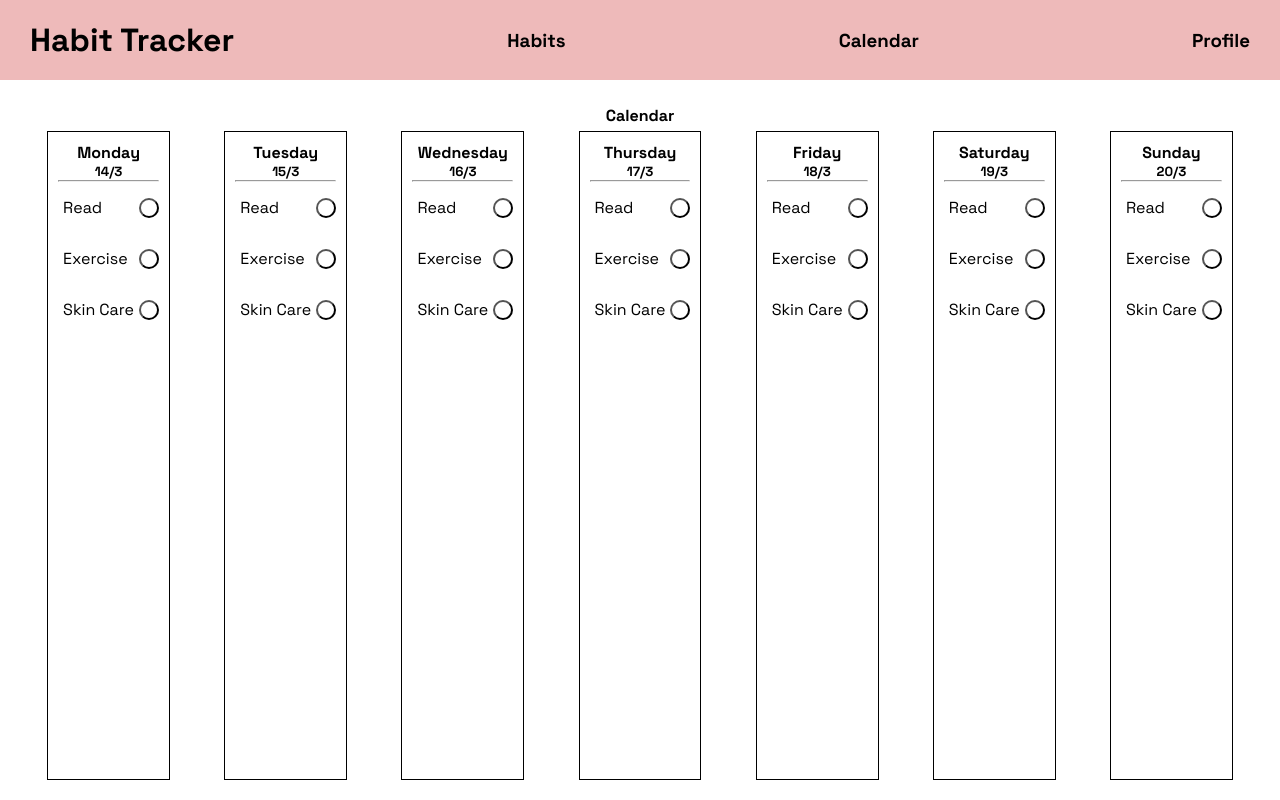
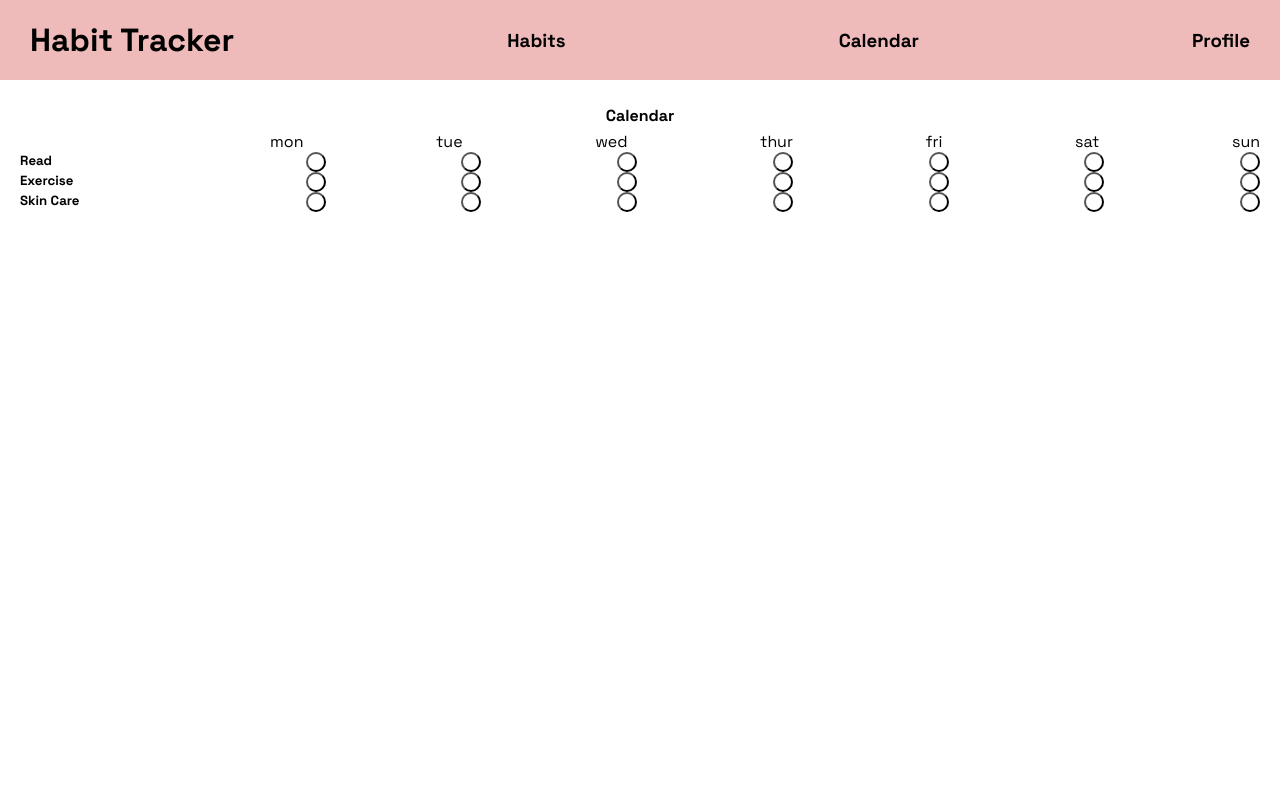
Before and after one commit to sheevak/habit-tracker, a React (Create React App) app: page /calendar in a window 1280 px wide. Built offline with nearby package versions, Linux system fonts and the light colour scheme.

Commit message:
delet day component to reconfigure design

```diff
--- a/src/Data.js
+++ b/src/Data.js
@@ -1,37 +1,39 @@
 const Data = [{
         id: 0,
         name: "Read",
-        frequency: [3, "day"],
+        frequency: [1, 7],
+        days: [1, 2, 3, 4, 5, 6, 0],
         streak: 0,
         total: 0,
         completed: [
             {date: "28/3/2022", count: 1},
             {date: "29/3/2022", count: 1},
-            {date: "2/4/2022", count: 2}
+            {date: "2/4/2022", count: 1}
         ]
     },
     {
         id: 1,
         name: "Exercise",
-        frequency: [1, "day"],
+        frequency: [1, 3],
+        days: [1, 3, 6],
         streak: 0,
         total: 0,
         completed: [
-            {date: "30/3/2022", count: 1},
-            {date: "3/4/2022", count: 0},
-            {date: "29/3/2022", count: 1}
+            {date: "28/3/2022", count: 1},
+            {date: "30/3/2022", count: 1}
         ]
     },
     {
         id: 2,
         name: "Skin Care",
-        frequency: [2, "day"],
+        frequency: [2, 7],
+        days: [1, 2, 3, 4, 5, 6, 0],
         streak: 0,
         total: 0,
         completed: [
-            {date: "28/3/2022", count: 2},
-            {date: "29/3/2022", count: 1},
-            {date: "3/4/2022", count: 0}
+            {date: "28/3/2022", count: 1},
+            {date: "31/3/2022", count: 1},
+            {date: "3/4/2022", count: 2}
         ]
     }
 ]
--- a/src/components/Day.js
+++ /dev/null
@@ -1,36 +0,0 @@
-import React, {useContext} from "react";
-
-import {Context} from "../Context.js"
-import Habit from "./Habit"
-
-function Day(props) {
-    const days = ["Sunday", "Monday", "Tuesday", "Wednesday", "Thursday", "Friday", "Saturday"];
-    const dateFormatted = props.date.getDate() + "/" + (props.date.getMonth()+1) + "/" + props.date.getFullYear();
-
-    const {allHabits} = useContext(Context)
-
-    const habitElements = allHabits.map(habit =>
-        <Habit
-            key={habit.id}
-            id={habit.id}
-            date={dateFormatted}
-            name={habit.name}
-            frequency={habit.frequency}
-            completed={habit.completed}
-        />
-    )
-
-        console.log(dateFormatted)
-
-    return (
-        <div className="day-container">
-            <h4>{days[props.date.getDay()]}</h4>
-            <h5>{props.date.getDate() + "/" + (props.date.getMonth()+1)}</h5>
-            <hr />
-            {habitElements}
-
-        </div>
-    )
-}
-
-export default Day
--- a/src/components/Habit.js
+++ b/src/components/Habit.js
@@ -1,30 +1,61 @@
-import React, {useState, useContext} from "react"
-
+import react, {useState, useContext} from "react"
 import {Context} from "../Context"
 
 function Habit(props) {
-
     const {allHabits, updateComplete} = useContext(Context)
 
-    const completed = props.completed.filter(obj => obj.date == props.date);
-    let count = completed.length === 1 ? completed[0].count: 0;
-    const comp = count === props.frequency[0];
+    //arrays to track the count and completed values for this habit
+    const countArray = [];
+    const completedArray = [];
 
-    function complete() {
-        count += 1
-        updateComplete(props.date, props.id, count)
+    //populates the count/completed array using data from Context
+    for (let i = 0; i < 7; i++) {
+        let date = props.dates[i]
+        let formattedDate = date.getDate() + "/" + (date.getMonth()+1) + "/" + date.getFullYear()
+
+
+        let filteredCompleted = props.completed.filter(obj => obj.date == formattedDate);
+        let count = filteredCompleted.length === 1 ? filteredCompleted[0].count : 0;
+        countArray.push(count)
+        completedArray.push(count===props.frequency[0])
     }
 
+    //reformats the date
+    function formatDate(date) {
+        return date.getDate() + "/" + (date.getMonth()+1) + "/" + date.getFullYear();
+    }
+
+    //increases the count for the selected day and updates the data
+    function complete(day) {
+        const formattedDate = formatDate(props.dates[day])
+
+        if (countArray[day] < props.frequency[0]) {
+            countArray[day] += 1
+            updateComplete(formattedDate, props.id, countArray[day])
+        }
+    }
+
+    const buttonElements = props.dates.map((date,ind) =>
+        <button
+            key = {props.dates[ind]}
+            onClick={() => complete(ind)}
+            className="pie"
+            style={{
+                "--width":"20px",
+                "--percentage": countArray[ind]/props.frequency[0]*100,
+                "--color": completedArray[ind] ? "green" : "red"
+            }}
+        ></button>
+    )
+
     return (
-        <div className="day-habit">
-                <p className="day-habit-button">
-                    {props.name}
-                </p>
-                <button onClick={complete} className="pie" style={{"--width":"20px", "--percentage": count/props.frequency[0]*100, "--color": comp ? "green" : "red"}} ></button>
+        <div className="habit">
+            <h5 className="habit-title">{props.name}</h5>
+            {buttonElements}
+        </div>
+    )
 
 
-        </div>
-    )
 }
 
 export default Habit
--- a/src/pages/Calendar.js
+++ b/src/pages/Calendar.js
@@ -1,10 +1,87 @@
+import react, {useContext} from "react"
+
+import {Context} from "../Context.js"
+import Habit from "../components/Habit"
+
+function Calendar() {
+
+    const {allHabits} = useContext(Context)
+
+    //calculating dates
+    const today = new Date();
+    const todayDay = today.getDay();
+    const mondayDate = new Date(today.setDate(today.getDate() - todayDay + 1))
+    const dates = [mondayDate];
+
+    for (let i = 1; i < 7; i++){
+        const date = new Date();
+        date.setDate(mondayDate.getDate() + i)
+        dates.push(date)
+    }
+
+    const habitElements = allHabits.map(habit =>
+        <Habit
+            key={habit.id}
+            id={habit.id}
+            name={habit.name}
+            dates={dates}
+            frequency={habit.frequency}
+            completed={habit.completed}
+        />
+    )
+
+    return (
+        <div className="calendar-page">
+            <h4 className="calendar-title">Calendar</h4>
+            <div className="calendar-container">
+                <div className="days">
+                    <p>mon</p>
+                    <p>tue</p>
+                    <p>wed</p>
+                    <p>thur</p>
+                    <p>fri</p>
+                    <p>sat</p>
+                    <p>sun</p>
+                </div>
+
+                {habitElements}
+            </div>
+        </div>
+    )
+}
+
+export default Calendar
+
+
+
+/*
 import react from "react";
 
-import Header from "../components/Header";
 import Day from "../components/Day"
 import Data from "../Data";
 
+import {Context} from "../Context.js"
+import Habit from "./Habit"
+
 function Calendar() {
+
+    const {allHabits} = useContext(Context)
+
+
+    const habitElements = allHabits.map(habit =>
+        <Habit
+            key={habit.id}
+            id={habit.id}
+            day={day}
+            date={dateFormatted}
+            name={habit.name}
+            frequency={habit.frequency}
+            completed={habit.completed}
+        />
+    )
+
+
+
 
     const today = new Date();
     const todayDay = today.getDay();
@@ -41,3 +118,4 @@ function Calendar() {
 }
 
 export default Calendar
+*/
--- a/src/styles.css
+++ b/src/styles.css
@@ -44,28 +44,26 @@ header {
 
 .calendar-container {
     display: flex;
-    justify-content: space-around;
-    align-items: stretch;
+    flex-direction: column;
+    justify-content: start;
     height: 100%;
 }
 
-/* ---- Day ------------------------------------------------ */
-.day-container {
-    text-align: center;
-    padding: 10px;
-    border: 1px solid black;
+/* ---- Habit Component ---------------------------------------------- */
+.habit {
+    display: flex;
+    justify-content: space-between;
 }
 
-.day-habit {
-    padding: 10px 0;
-    display: flex;
-    justify-content: space-between;
-    align-items: center;
+.habit-title {
+    width: 150px;
 }
 
-.day-habit-button {
-    display: inline;
-    padding: 5px;
+.days {
+    display: flex;
+    flex-direction: row;
+    justify-content: space-between;
+    padding-left: 250px;
 }
 
 /* ----------------- */
```
